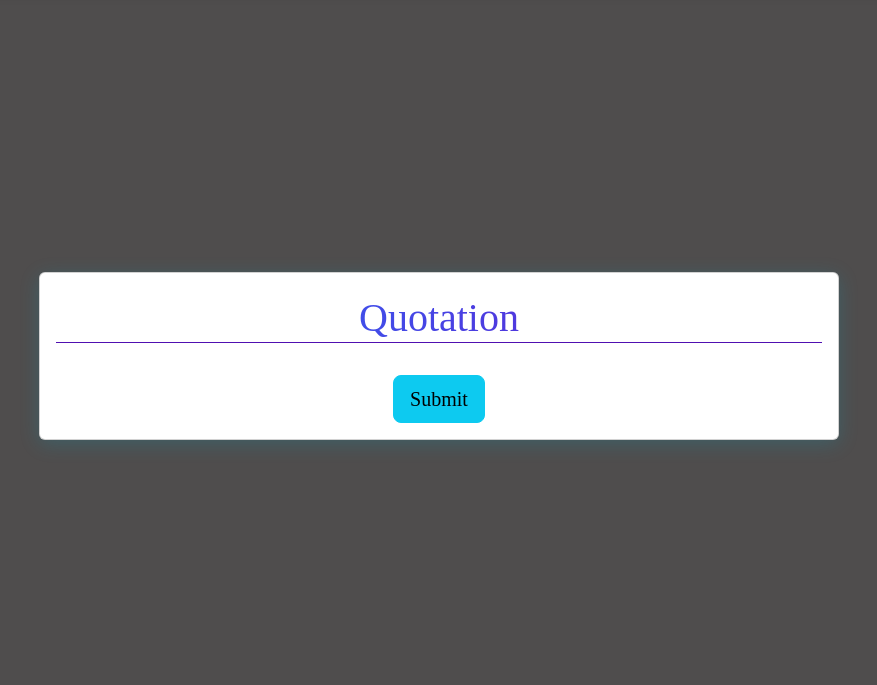
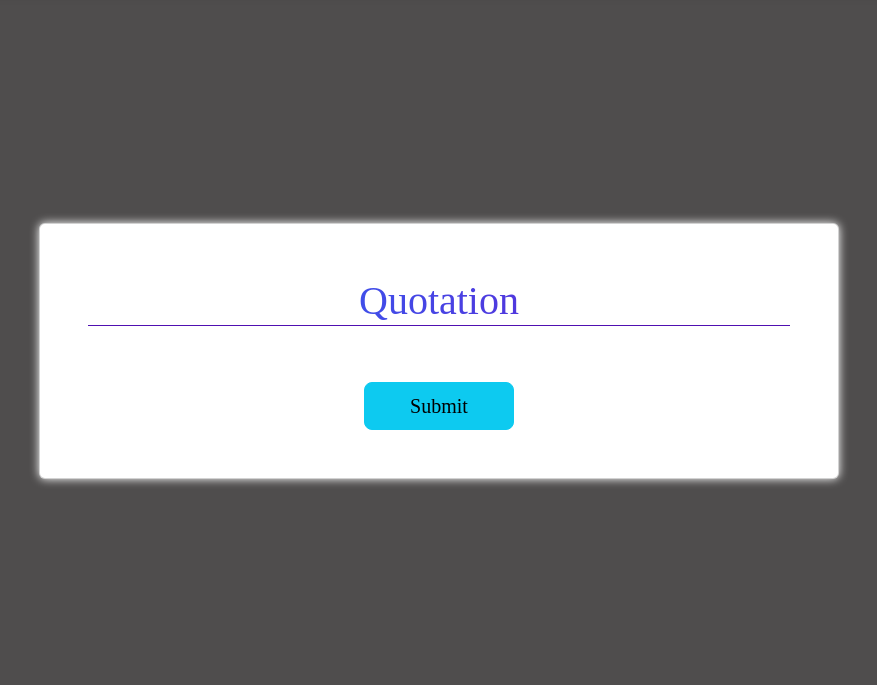
Before and after one commit to codingwithamol/crm_main, a Django app: page /edit_quotation/1 in a window 1280 px wide. Shown: the part 89-774 px from the top of the page, without its empty margins (201-1078 px from the left). Run offline with Django 5.2, Linux system fonts and the light colour scheme; data that the repository does not hold is empty; parts of the project's set-up code (start-up, migrations or seed data) failed here and were passed over; some libraries are stand-ins or nearby versions; some web fonts are replaced.

Commit message:
Index.html Page Updated

```diff
--- a/templates/edit_lead_management.html
+++ b/templates/edit_lead_management.html
@@ -32,7 +32,7 @@
         .card-registration {
             border-radius: 15px;
             background-color: #ffffff;
-            box-shadow: 0 4px 20px rgba(3, 174, 210, 0.2);
+            box-shadow: 0px 0px 10px rgba(255, 255, 255 );
             width: 100%;
             max-width: 800px;
              margin-top: 80px;
@@ -81,7 +81,7 @@
 
         @media (max-width: 768px) {
             .main-container{
-                margin-top: 30px;
+                margin-top: 10px;
             }
             .card {
                 margin-left: 0;
@@ -103,7 +103,7 @@
 
   <div class="main-container">
     <div class="card shadow-2-strong card-registration p-2">
-        <div class="card-body">
+        <div class="card-body p-3">
             <h3 style="font-size: 40px; margin-top: 5px;" class="mb-3">Lead Management</h3>
             {% for x in data %}
             <form method="post">
--- a/templates/edit_quotation.html
+++ b/templates/edit_quotation.html
@@ -33,10 +33,10 @@
         .card-registration {
             border-radius: 15px;
             background-color: #ffffff;
-            box-shadow: 0 4px 20px rgba(3, 174, 210, 0.2);
+            box-shadow: 0 0px 10px rgba(255, 255, 255 );
             width: 100%;
             max-width: 800px;
-             margin-top: 90px;
+             margin-top: 80px;
         }
         h3 {
             text-align: center;
@@ -68,6 +68,7 @@
             border-radius: 8px;
             padding: 10px 20px;
             transition: background-color 0.3s, box-shadow 0.3s;
+            width: 150px;
         }
         .btn-info:hover {
             background-color: #027994;
@@ -82,7 +83,7 @@
 
         @media (max-width: 768px) {
             .main-container{
-                margin-top: 30px;
+                margin-top: 10px;
             }
             .card {
                 margin-left: 0;
@@ -104,8 +105,8 @@
 
     <div class="main-container">
         <div class="card shadow-2-strong card-registration">
-            <div class="card-body">
-                <h3 style="font-size: 40px; margin-top: 5px;">Quotation</h3>
+            <div class="card-body p-5">
+                <h3 style="font-size: 40px; margin-top: 5px; " class=" mb-5">Quotation</h3>
                 {% for x in data %}
                         <form method="POST">
                             {% csrf_token %}
--- a/templates/quotation.html
+++ b/templates/quotation.html
@@ -290,9 +290,7 @@
 
                             </div>
                         </div>
-                    </div>
 
-                    <div class="row">
                         <div class="col-md-6 mb-4">
                             <div data-mdb-input-init class="form-outline">
                                 <label style="font-size: 14px;">Quotation Version</label>
@@ -301,6 +299,8 @@
                             </div>
                         </div>
                     </div>
+
+
 
                     <div class="mt-4 pt-2 text-center" style="font-family: 'Playfair Display', serif;color:antiquewhite;">
                         <input class="btn btn-info btn-lg" type="submit" name="submit" value="Submit" / style="width: 200px;">
--- a/templates/schedule_meetings/display_meeting.html
+++ b/templates/schedule_meetings/display_meeting.html
@@ -55,7 +55,7 @@
             border: 1px solid black;
             padding: 20px;
             /* border: 1px solid black ; */
-            margin-top: 150px !important;
+            margin-top: 86px !important;
             border-radius: 15px;
             box-shadow: 0px 0px 10px rgb(125, 93, 93);
             box-shadow: inset 0px 0px 3px rgb(28, 17, 239);
--- a/templates/second_followup.html
+++ b/templates/second_followup.html
@@ -28,6 +28,7 @@
             align-items: center;
             min-height: 100vh;
             padding: 20px;
+            min-height: 100vh;
 
         }
         .card-registration {
@@ -36,7 +37,7 @@
             box-shadow: 0 4px 20px rgba(3, 174, 210, 0.2);
             width: 100%;
             max-width: 800px;
-             margin-top: 90px;
+             margin-top: 60px;
         }
         h3 {
             text-align: center;
--- a/templates/service_management.html
+++ b/templates/service_management.html
@@ -275,7 +275,7 @@
                 <form method="POST" id="service-management-form">
                     {% csrf_token %}
                     <div class="row">
-                        <div class="col-md-6 mb-4">
+                        <div class="col-md-6  ">
                             <div data-mdb-input-init class="form-outline">
                                 <select id="customer_id" class="form-control form-control-lg" name="customer_id" onchange="updateCustomerDetails()">
                                     <option value="" disabled selected>Select Customer</option>
@@ -291,13 +291,13 @@
                           </div>
                     </div>
                     <div class="row">
-                        <div class="col-md-6 mb-4">
+                        <div class="col-md-6  ">
                             <div data-mdb-input-init class="form-outline">
                                 <label for="customer_contact">Customer Contact:</label>
                             <input type="text" id="customer_contact" name="customer_contact" value="" required readonly class="form-control"><br>
                             </div>
                           </div>
-                          <div class="col-md-6 mb-4">
+                          <div class="col-md-6  ">
                             <div data-mdb-input-init class="form-outline">
                                 <label for="customer_email">Customer Email:</label>
                                 <input type="text" id="customer_email" name="customer_email" class="form-control" value="" required readonly><br>
```
Also changed, not shown: templates/add_product_success.html (+4 -3 lines), templates/edit_customer.html (+4 -3 lines), templates/edit_work.html (+17 -14 lines).
